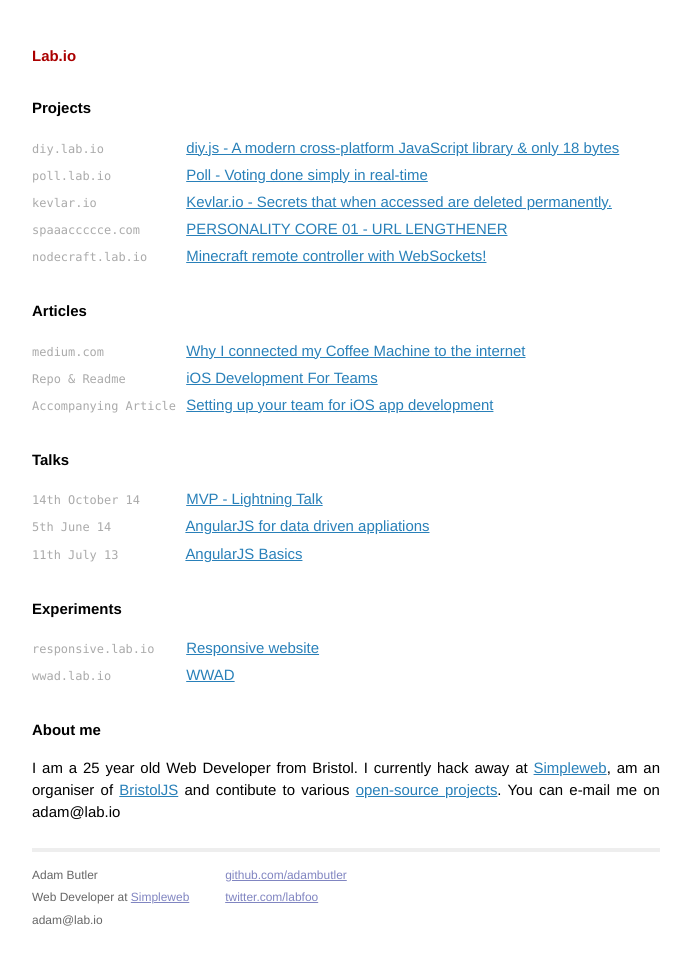
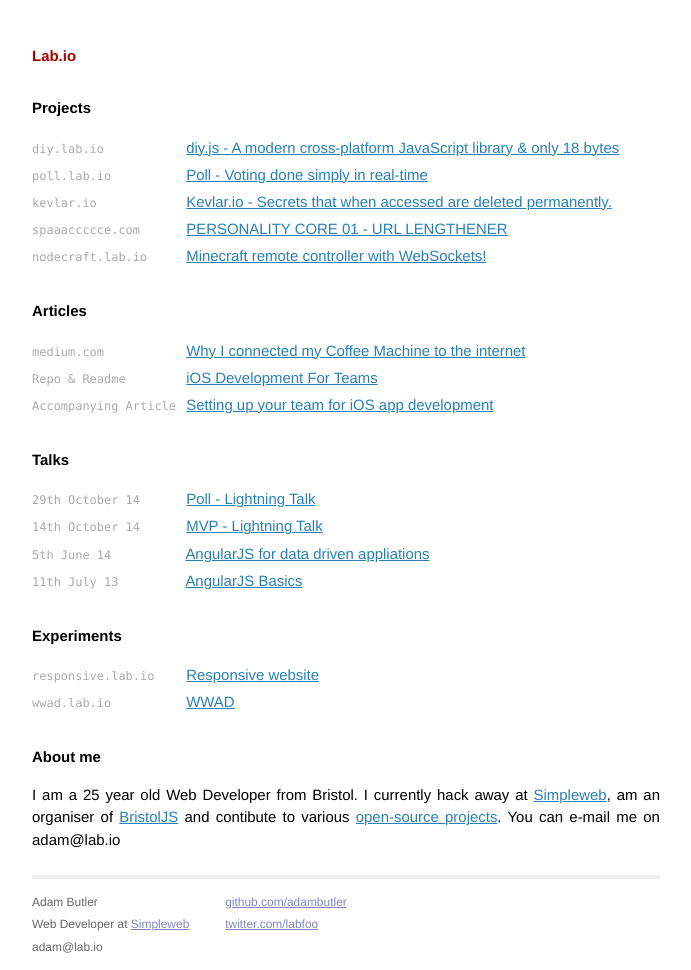
Before and after one commit to adambutler/blog, a Jekyll site: the page built from index.html, in a window 1280 px wide. Shown: the whole page, without its empty margins (294-985 px from the left). Built offline with Jekyll 4.4.1, drawn with Linux system fonts in a browser that asks for light colours; Markdown is read by kramdown in place of the engine named in the settings; before the commit the page ends 945 px from its top, so only the background shows below that.

Commit message:
Add poll talk

```diff
--- a/index.html
+++ b/index.html
@@ -22,6 +22,7 @@
 
   <h1>Talks</h1>
   <ul class="posts">
+    <li><span>29th October 14</span> <a href="http://slides.com/adambutler/poll">Poll - Lightning Talk</a></li>
     <li><span>14th October 14</span> <a href="http://adambutler.github.io/mvp-presentation">MVP - Lightning Talk</a></li>
     <li><span>5th June 14</span> <a href="https://github.com/adambutler/angular-js-for-data-driven-applications">AngularJS for data driven appliations</a></li>
     <li><span>11th July 13</span> <a href="https://github.com/adambutler/angular-basics">AngularJS Basics</a></li>
```
